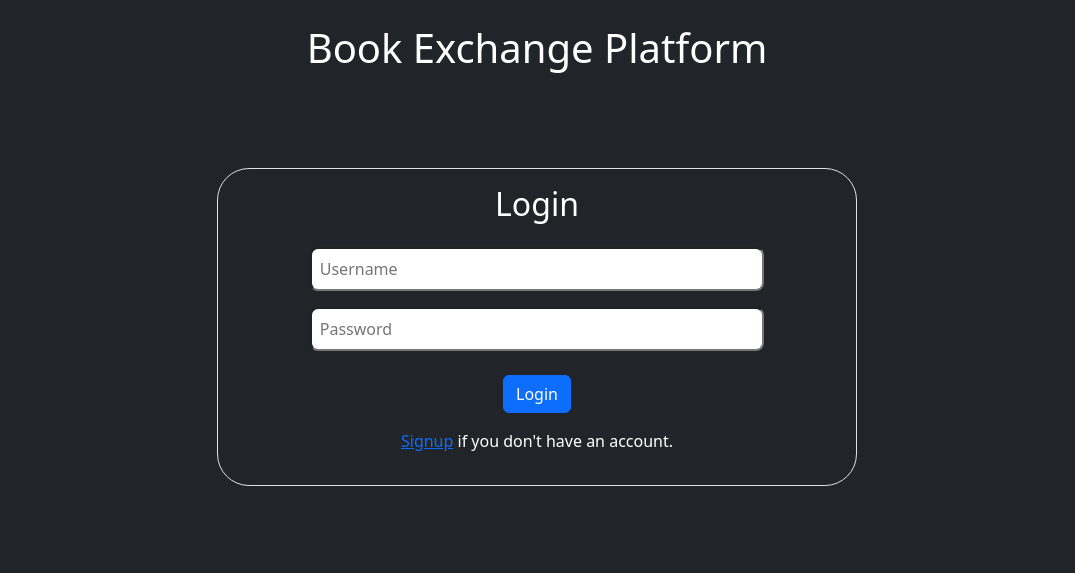
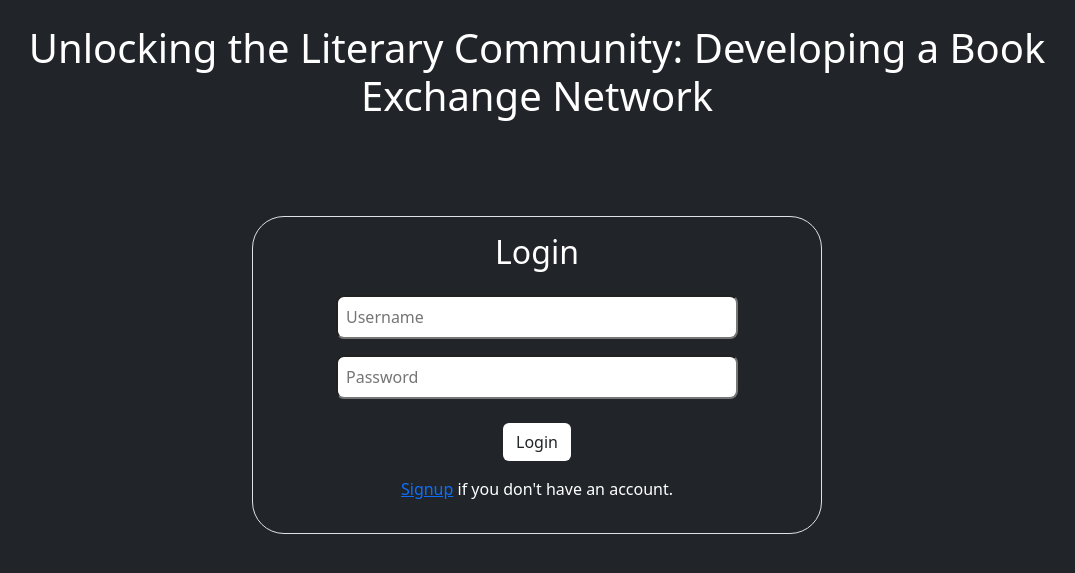
Before and after one commit to eubert369/Book-Exchange-Platform, a PHP site: page / in a window 1280 px wide. Shown: the top 573 px of the page, without its empty margins (103-1178 px from the left). Run offline with PHP 8.4, Linux system fonts and the light colour scheme.

Commit message:
title updated

```diff
--- a/index.php
+++ b/index.php
@@ -9,8 +9,8 @@
     <title>Login</title>
 </head>
 
-<body class="bg-dark container-fluid">
-    <h1 class="text-white text-center mt-4 mb-5">Book Exchange Platform</h1>
+<body class="bg-dark container">
+    <h1 class="text-white text-center mt-4 mb-5">Unlocking the Literary Community: Developing a Book Exchange Network</h1>
     <div class="row">
         <div class="container border col-6 mx-auto text-center rounded-5 p-3 mt-5">
             <h3 class="text-white fs-2 mb-3">Login</h3>
@@ -18,13 +18,14 @@
                 <input class="rounded-3 p-2 w-75 mt-2" type="text" placeholder="Username">
                 <input class="rounded-3 p-2 w-75 mt-3" type="password" placeholder="Password">
                 <div class="col-auto mt-4 mb-3">
-                    <button class="btn btn-primary" type="submit">Login</button>
+                    <button class="btn bg-white" type="submit">Login</button>
                 </div>
                 <p class="text-white"><a href="#">Signup</a> if you don't have an account.</p>
             </form>
         </div>
     </div>
 </body>
+
 <script src="https://cdn.jsdelivr.net/npm/@popperjs/core@2.11.7/dist/umd/popper.min.js" integrity="sha384-zYPOMqeu1DAVkHiLqWBUTcbYfZ8osu1Nd6Z89ify25QV9guujx43ITvfi12/QExE" crossorigin="anonymous"></script>
 <script src="https://cdn.jsdelivr.net/npm/bootstrap@5.3.0-alpha3/dist/js/bootstrap.min.js" integrity="sha384-Y4oOpwW3duJdCWv5ly8SCFYWqFDsfob/3GkgExXKV4idmbt98QcxXYs9UoXAB7BZ" crossorigin="anonymous"></script>
 
```
